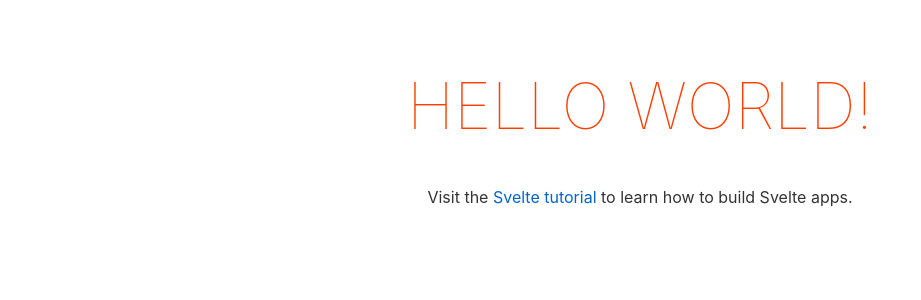
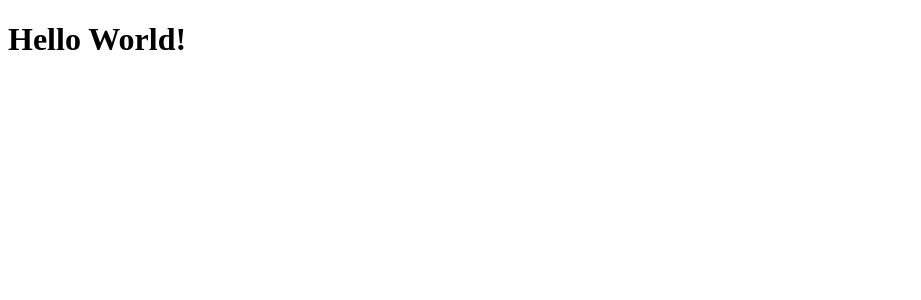
Before and after one commit to wiiha/Simple-ELO-webb-app, a Svelte app: page / in a window 1280 px wide. Shown: the top 300 px of the page, without its empty margins (0-921 px from the left). Built offline with nearby package versions, Linux system fonts and the light colour scheme.

Commit message:
Removed default CSS

```diff
--- a/public/index.html
+++ b/public/index.html
@@ -7,7 +7,7 @@
 	<title>Svelte app</title>
 
 	<link rel='icon' type='image/png' href='/favicon.png'>
-	<link rel='stylesheet' href='/global.css'>
+	<!-- <link rel='stylesheet' href='/global.css'> -->
 	<link rel='stylesheet' href='/build/bundle.css'>
 
 	<script defer src='/build/bundle.js'></script>
--- a/src/App.svelte
+++ b/src/App.svelte
@@ -1,30 +1,7 @@
 <script>
-	export let name;
+ console.log("Running");
+
 </script>
 
-<main>
-	<h1>Hello {name}!</h1>
-	<p>Visit the <a href="https://svelte.dev/tutorial">Svelte tutorial</a> to learn how to build Svelte apps.</p>
-</main>
 
-<style>
-	main {
-		text-align: center;
-		padding: 1em;
-		max-width: 240px;
-		margin: 0 auto;
-	}
-
-	h1 {
-		color: #ff3e00;
-		text-transform: uppercase;
-		font-size: 4em;
-		font-weight: 100;
-	}
-
-	@media (min-width: 640px) {
-		main {
-			max-width: none;
-		}
-	}
-</style>
+<h1>Hello World!</h1>
--- a/src/main.js
+++ b/src/main.js
@@ -1,10 +1,7 @@
 import App from './App.svelte';
 
 const app = new App({
-	target: document.body,
-	props: {
-		name: 'world'
-	}
+	target: document.body
 });
 
 export default app;
```
Also changed, not shown: 1 other file (tests, documents, lock files or other folders).
